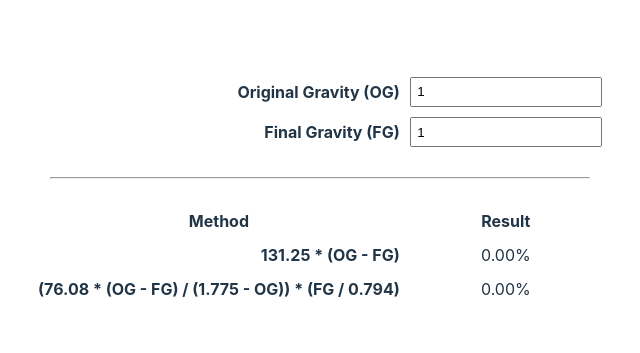
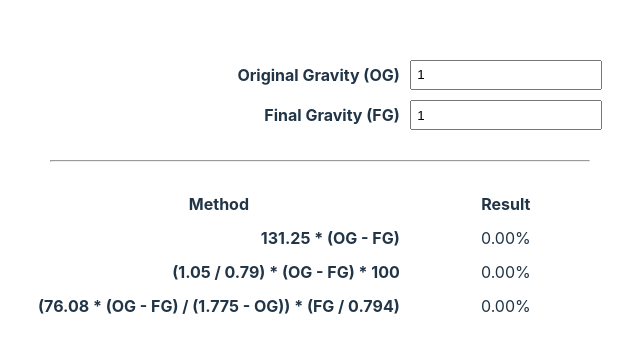
Before and after one commit to bsssshhhhhhh/abv-calculator, a Vue app: page / in a window 1280 px wide. Shown: the part 211-564 px from the top of the page, without its empty margins (320-960 px from the left). Built offline with nearby package versions, Linux system fonts and the light colour scheme.

Commit message:
add new calculation

```diff
--- a/src/abv.ts
+++ b/src/abv.ts
@@ -12,14 +12,21 @@ interface AbvCalculation {
 
 export function useAbvCalculator({ originalGravity, finalGravity }: AbvCalculatorOptions) {
   const abvCalculations = computed(() => {
+    const OG = originalGravity.value;
+    const FG = finalGravity.value;
+
     return <AbvCalculation[]>[
       {
         label: '131.25 * (OG - FG)',
-        calculatedAbvPercent: 131.25 * (originalGravity.value - finalGravity.value)
+        calculatedAbvPercent: 131.25 * (OG - FG)
+      },
+      {
+        label: '(1.05 / 0.79) * (OG - FG) * 100',
+        calculatedAbvPercent: (1.05 / 0.79) * (OG - FG) * 100
       },
       {
         label: '(76.08 * (OG - FG) / (1.775 - OG)) * (FG / 0.794)',
-        calculatedAbvPercent: (76.08 * (originalGravity.value - finalGravity.value) / (1.775 - originalGravity.value)) * (finalGravity.value / 0.794)
+        calculatedAbvPercent: (76.08 * (OG - FG) / (1.775 - OG)) * (FG / 0.794)
       }
     ];
   });
```
